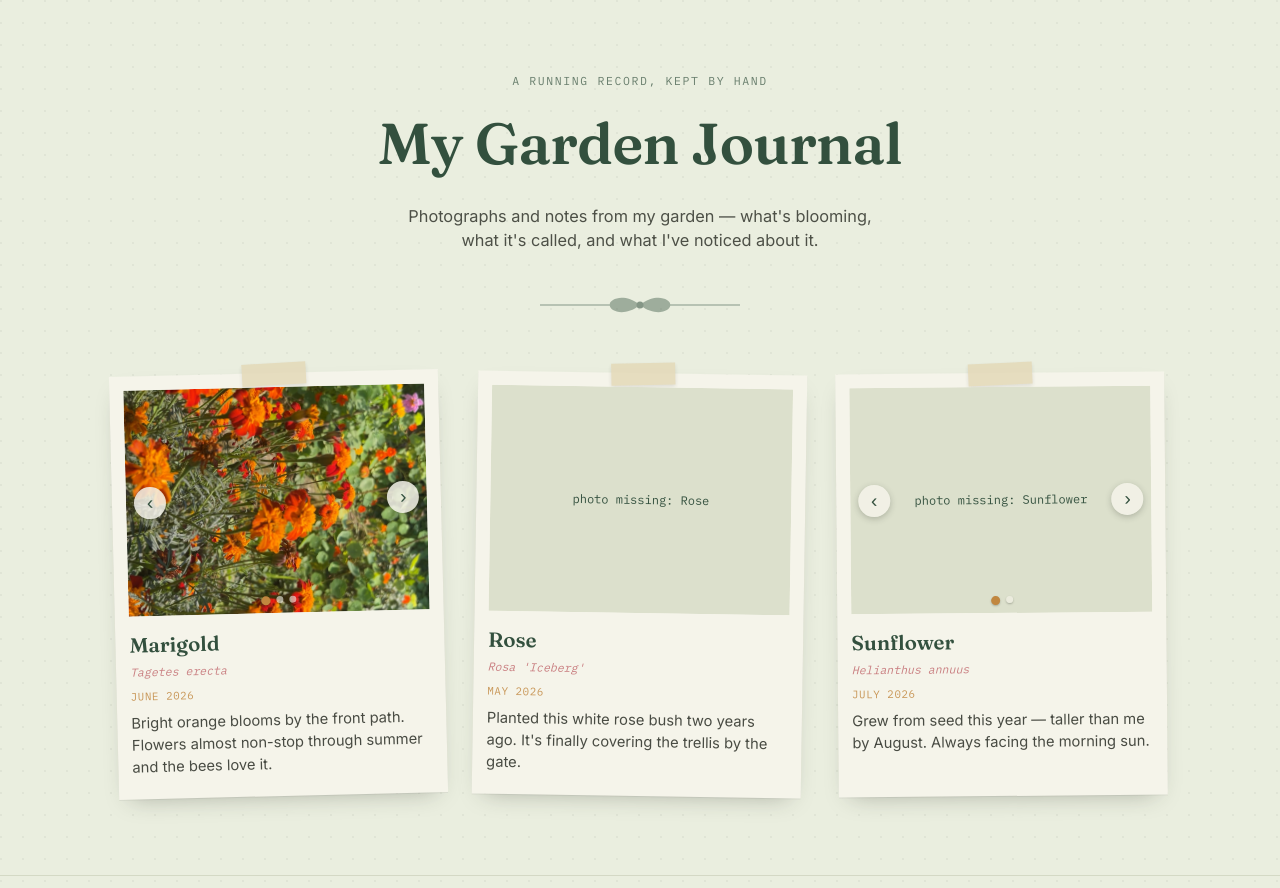
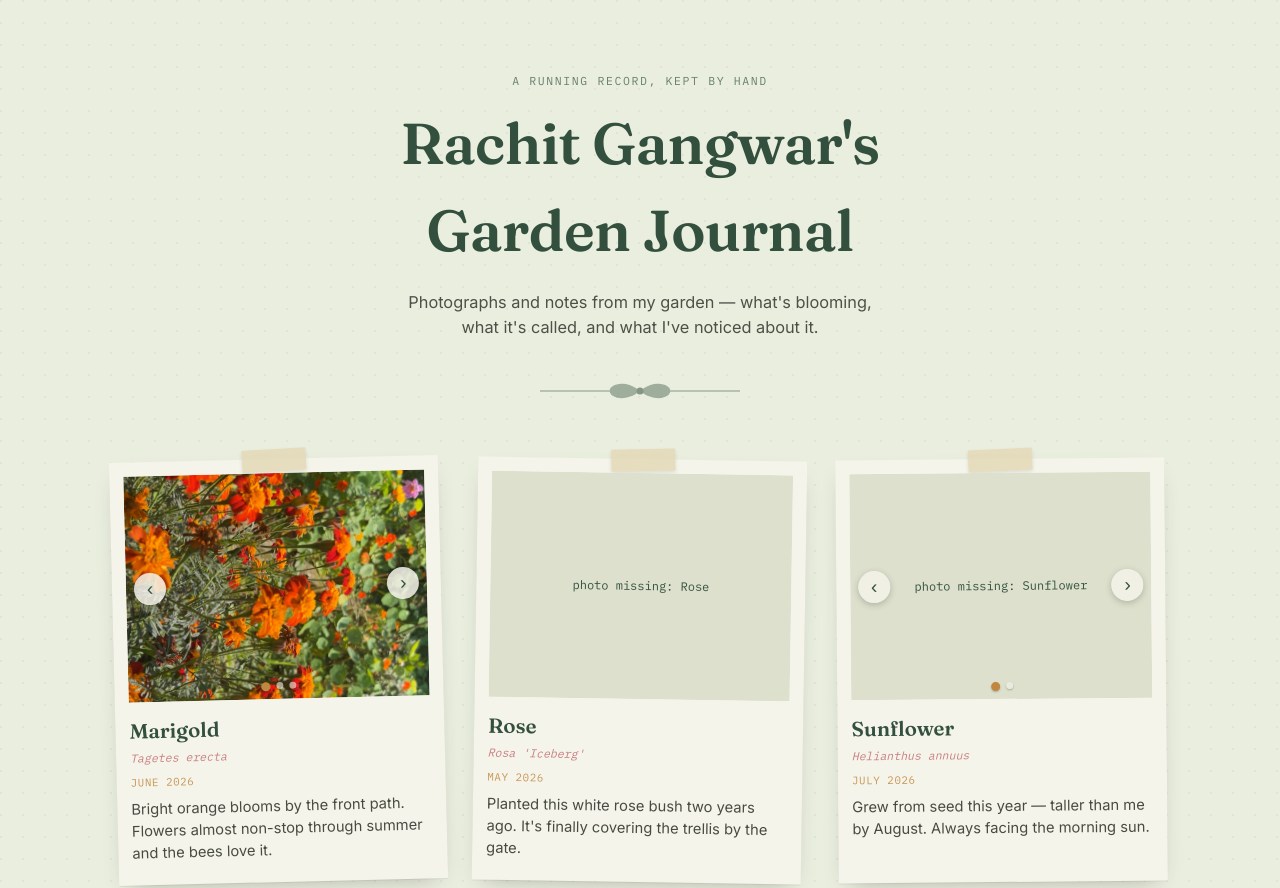
Before and after one commit to rachitgangwar68-droid/rachitgangwar-garden, a plain HTML site: page index.html in a window 1280 px wide. Shown: the top 888 px of the page. Drawn offline with Linux system fonts and the light colour scheme.

Commit message:
Update index.html

```diff
--- a/index.html
+++ b/index.html
@@ -13,7 +13,7 @@
 
   <header class="site-header">
     <p class="eyebrow">a running record, kept by hand</p>
-    <h1 class="garden-title">My Garden Journal</h1>
+    <h1 class="garden-title">Rachit Gangwar's Garden Journal</h1>
     <p class="garden-intro">
       Photographs and notes from my garden — what's blooming,
       what it's called, and what I've noticed about it.
```
